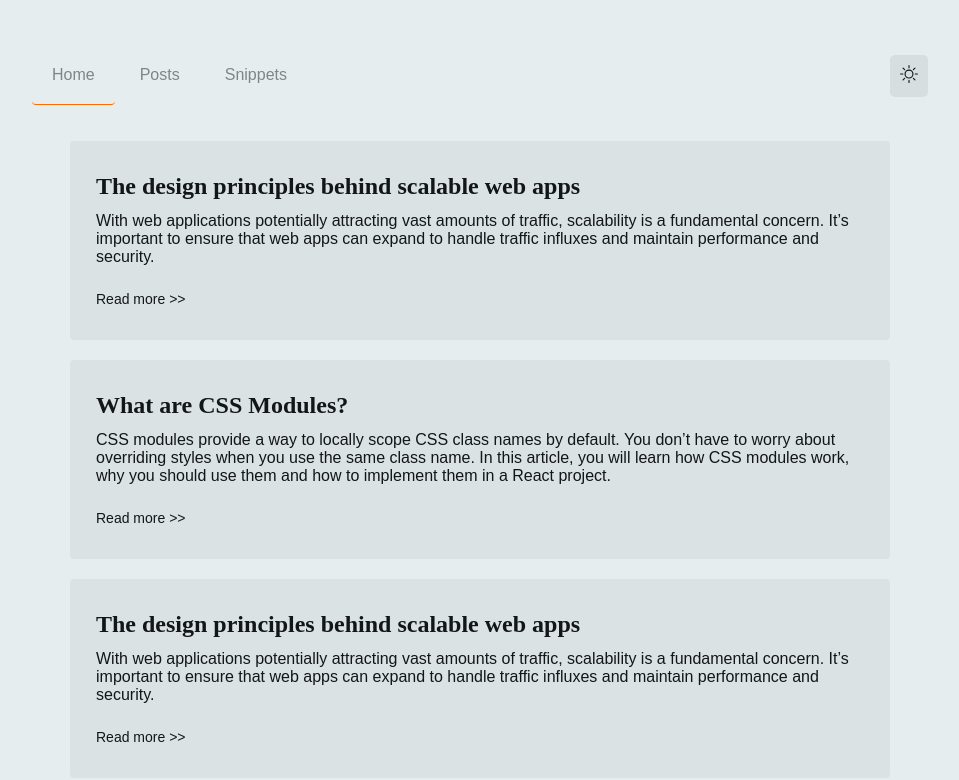
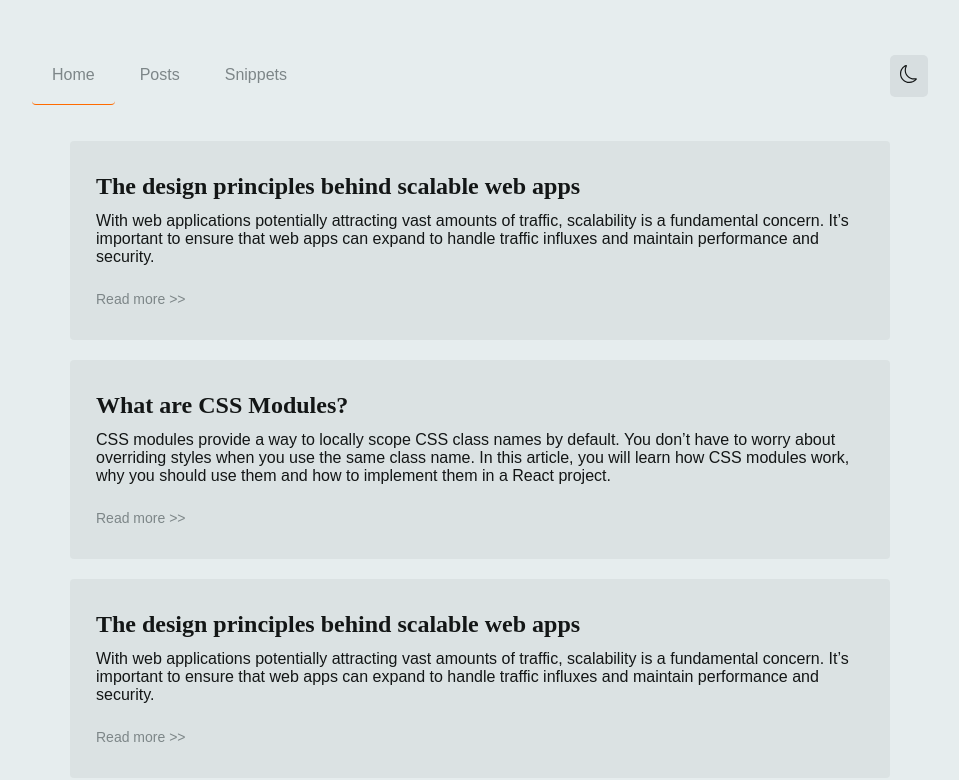
Before and after one commit to gathoni-k/Nxt-Blog, a Next.js app: page / in a window 1280 px wide. Shown: the top 780 px of the page, without its empty margins (160-1119 px from the left). Built offline with nearby package versions, Linux system fonts and the light colour scheme.

Commit message:
Initialize theme

```diff
--- a/components/ThemeToggler/ThemeToggler.js
+++ b/components/ThemeToggler/ThemeToggler.js
@@ -4,7 +4,7 @@ import { BsMoon, BsSun } from "react-icons/bs";
 import styles from "../Navbar/navbar.module.css"
 
 export default function ThemeToggler() {
-      const [theme, settheme] = useState(null)
+      const [theme, settheme] = useState("light")
       const handleToggle = () => {
         const newTheme = theme ==="light"?"dark":"light"
         settheme(newTheme)
@@ -28,12 +28,12 @@ export default function ThemeToggler() {
     useEffect(() => {
         const userSetPreference = getUserSetPreference();
         const mediaQueryPreference = getMediaQueryPreference();
-
         if(userSetPreference) {
             settheme(userSetPreference)
         } else {
             settheme(mediaQueryPreference)
         }
+        document.body.dataset.theme = theme
 
     }, [theme])
 
@@ -41,7 +41,7 @@ export default function ThemeToggler() {
   return (
     <>
         <ul className={styles.theme} onClick={handleToggle}>
-            {theme=== "light"?<BsSun className={styles.themeicon}/>:<BsMoon className={styles.themeicon}/>}
+            {theme=== "light"?<BsMoon className={styles.themeicon}/>:<BsSun className={styles.themeicon}/>}
         </ul>
     </>
   )
```
